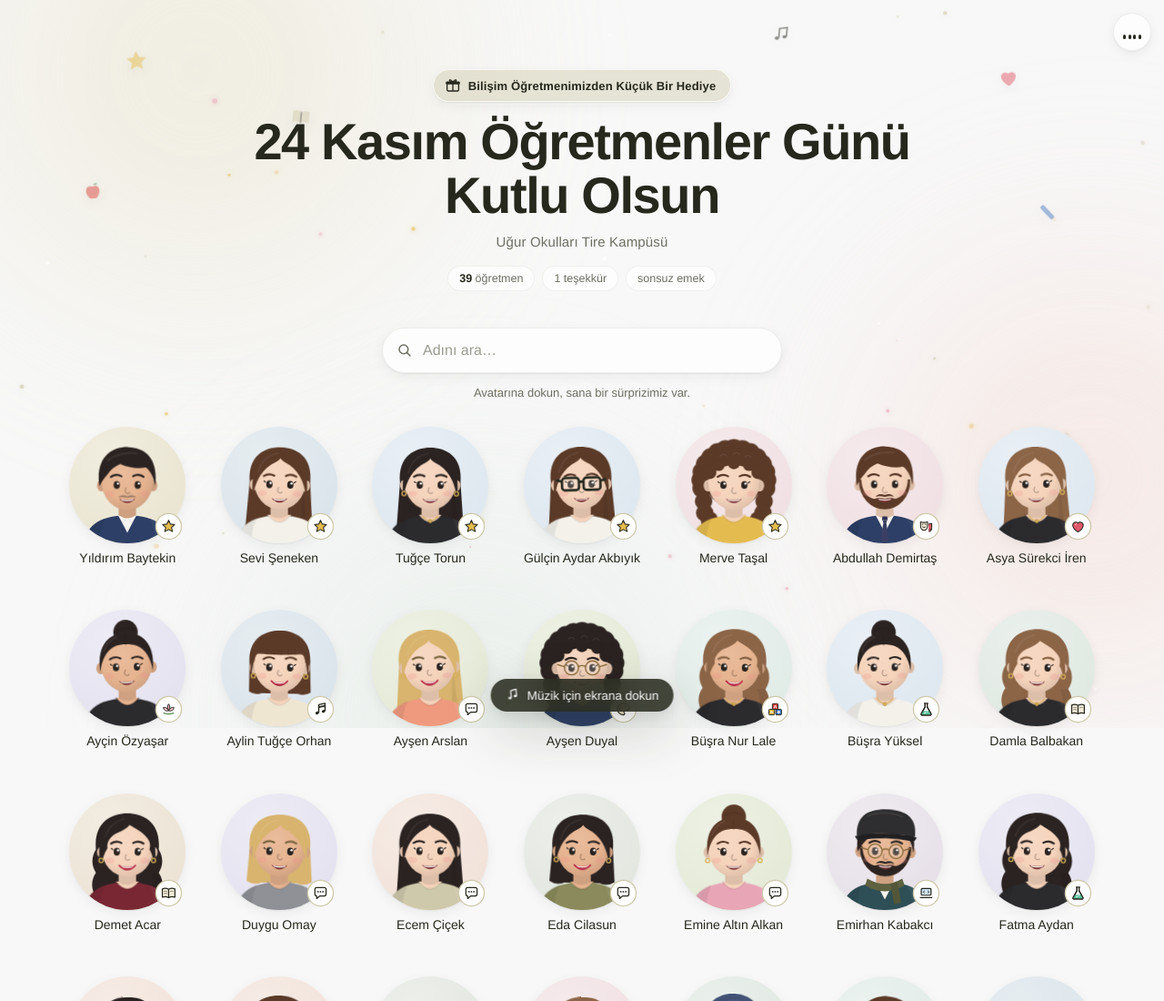
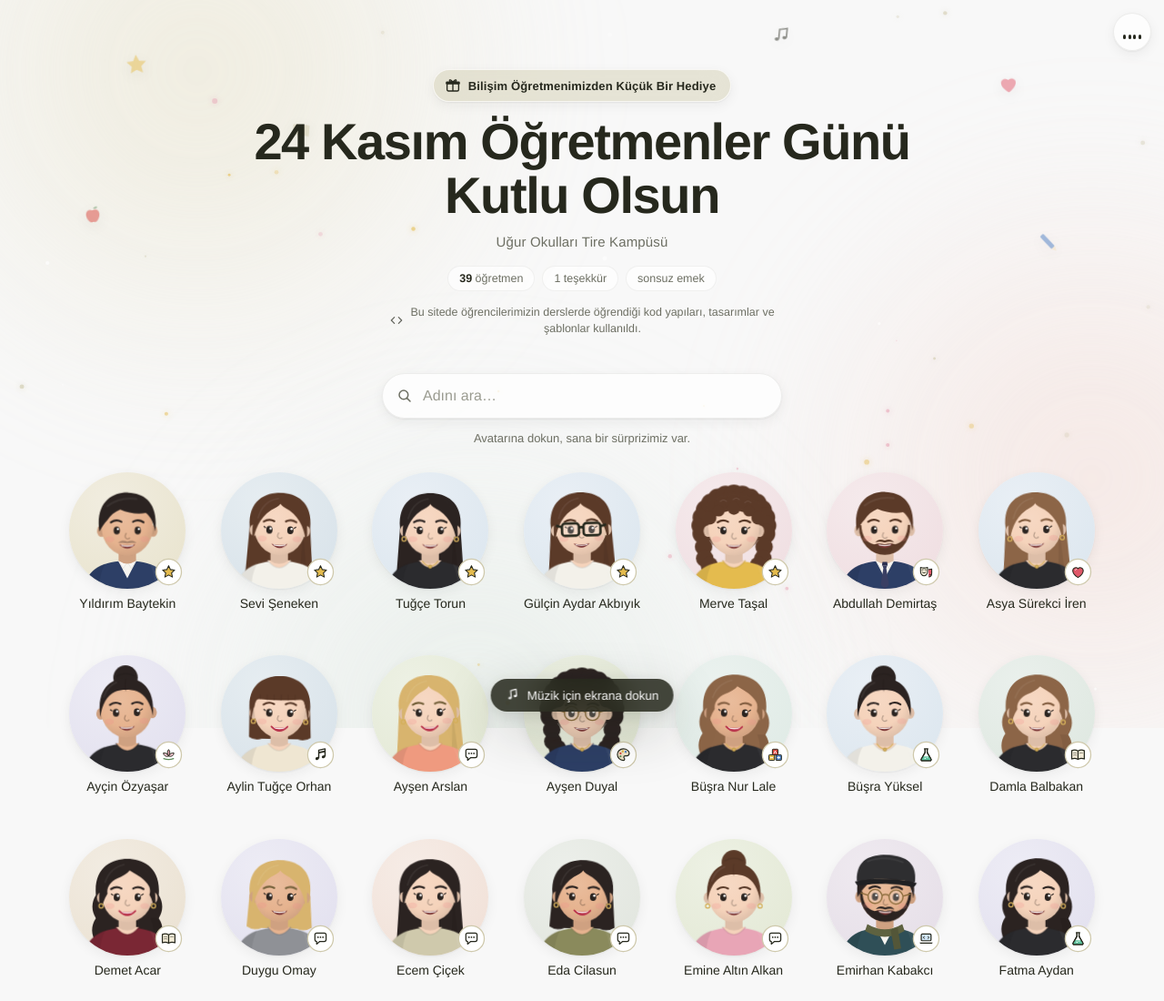
Before and after one commit to kabakciemirhan/ogretmenler-gunu, a plain HTML site: page index.html in a window 1280 px wide. Shown: the top 1100 px of the page at 91% size. Drawn offline with Linux system fonts and the light colour scheme.

Commit message:
Hero'ya öğrenci kod yapıları/şablonları notu eklendi
Co-Authored-By: Claude Opus 5.5 <noreply@anthropic.com>

```diff
--- a/index.html
+++ b/index.html
@@ -47,6 +47,10 @@
         <span class="chip">1 teşekkür</span>
         <span class="chip">sonsuz emek</span>
       </div>
+      <p class="made-with">
+        <svg viewBox="0 0 24 24" aria-hidden="true"><path d="M8.5 7L3.5 12l5 5M15.5 7l5 5-5 5" fill="none" stroke="currentColor" stroke-width="1.8" stroke-linecap="round" stroke-linejoin="round"/></svg>
+        Bu sitede öğrencilerimizin derslerde öğrendiği kod yapıları, tasarımlar ve şablonlar kullanıldı.
+      </p>
     </header>
 
     <main>
--- a/style.css
+++ b/style.css
@@ -432,6 +432,13 @@ body { background: transparent; position: relative; overflow-x: hidden; }
   color: var(--muted);
 }
 .chip b { color: var(--ink); }
+.made-with {
+  display: flex; align-items: center; justify-content: center; gap: 7px;
+  max-width: 34em; margin: 14px auto 0;
+  font-size: 12.5px; line-height: 1.45; color: var(--muted);
+  animation: rise .9s cubic-bezier(.2,.8,.2,1) .28s both;
+}
+.made-with svg { width: 16px; height: 16px; flex-shrink: 0; color: var(--ink); opacity: .7; }
 .search-wrap { animation: rise .9s cubic-bezier(.2,.8,.2,1) .32s both; }
 .hint { animation: rise .9s cubic-bezier(.2,.8,.2,1) .4s both; }
 @keyframes rise { from { opacity: 0; transform: translateY(14px); } to { opacity: 1; transform: none; } }
```
